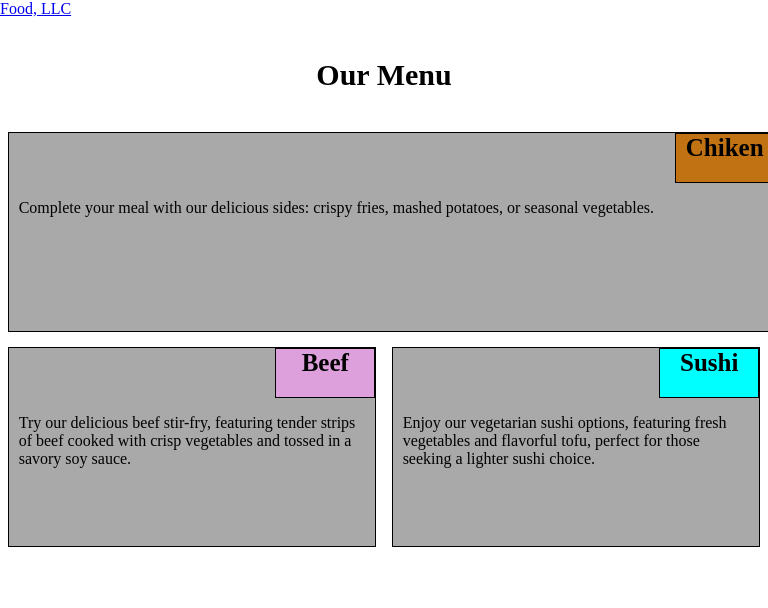
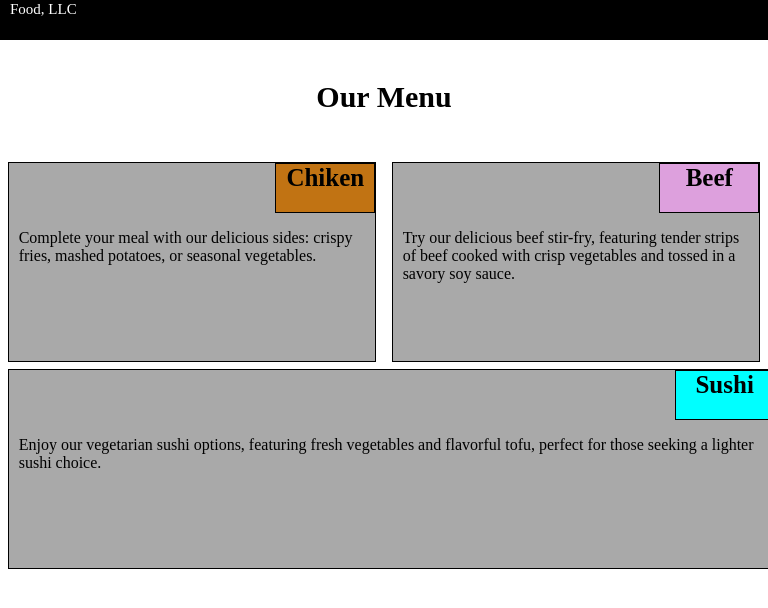
Before and after one commit to SafaeLabjakh/coursera-test, a plain HTML site: page module2-solution/index.html in a window 768 px wide. Drawn offline with Linux system fonts and the light colour scheme.

Commit message:
Update styles.css
Signed-off-by: SafaeLabjakh <159191030+SafaeLabjakh@users.noreply.github.com>

```diff
--- a/module2-solution/styles.css
+++ b/module2-solution/styles.css
@@ -3,6 +3,17 @@
     padding: 0;
     margin: 0;
 }
+header{
+    background-color:black;
+    height: 40px;
+}
+.navbar-brand{
+    color: white;
+    font-size: 15px;
+    text-decoration: none;
+    margin-left: 10px;
+}
+
 h2{
     font-size: 30px;
     font-weight: bold;
@@ -57,12 +68,15 @@ background-color: aqua;
                 width: 48%;
                 float: left;
                margin: 1%;
+
             }
-            .section:nth-child(3) {
-        width: 100%;
-        float: none;
-        clear: both;
-    }}
+            .i3 {
+                width: 100%;
+                float: none;
+                clear: both;
+            }
+        }
+
             @media (max-width: 767px) {
             .section{
                 width: 96%;
```
